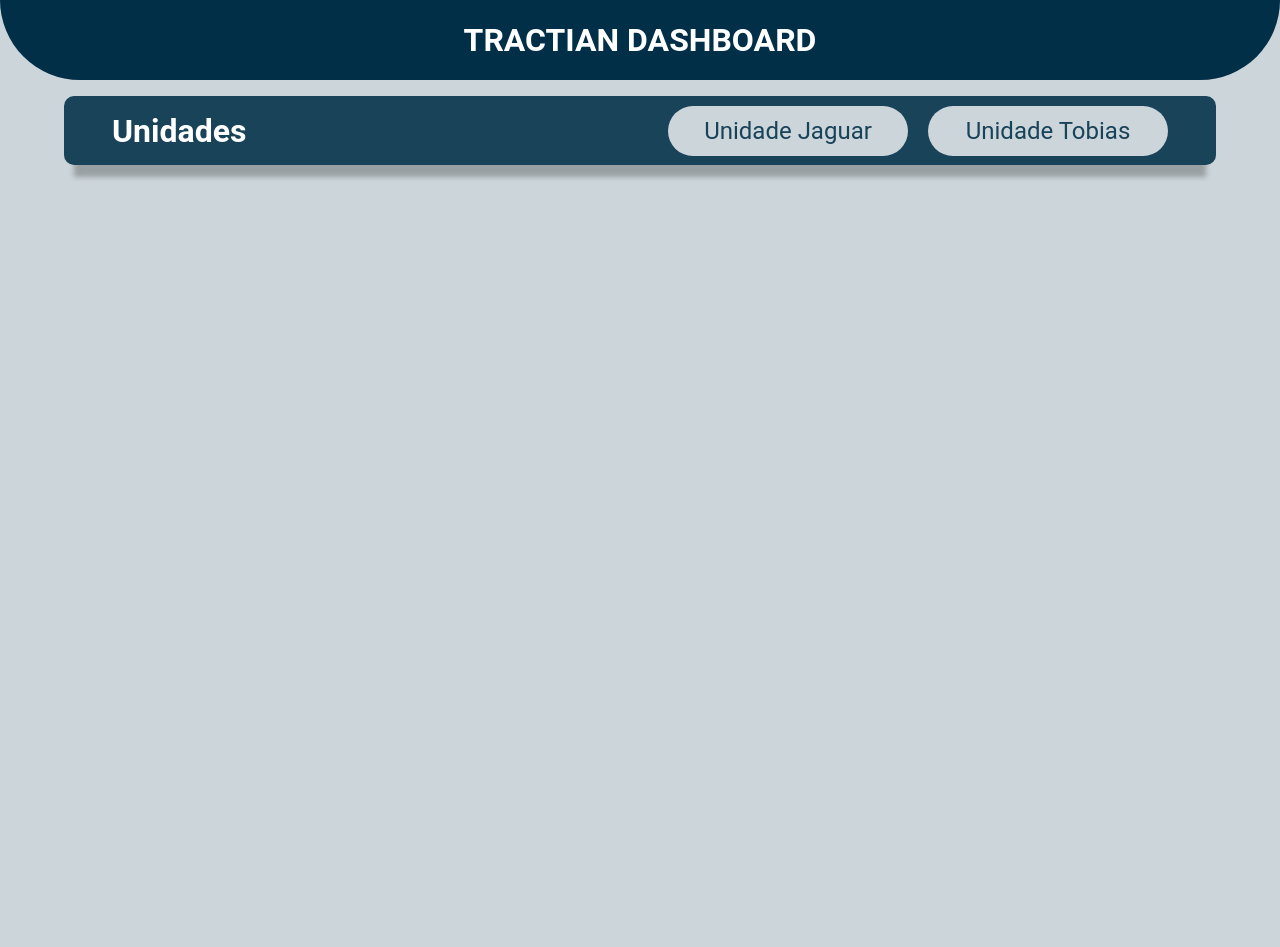
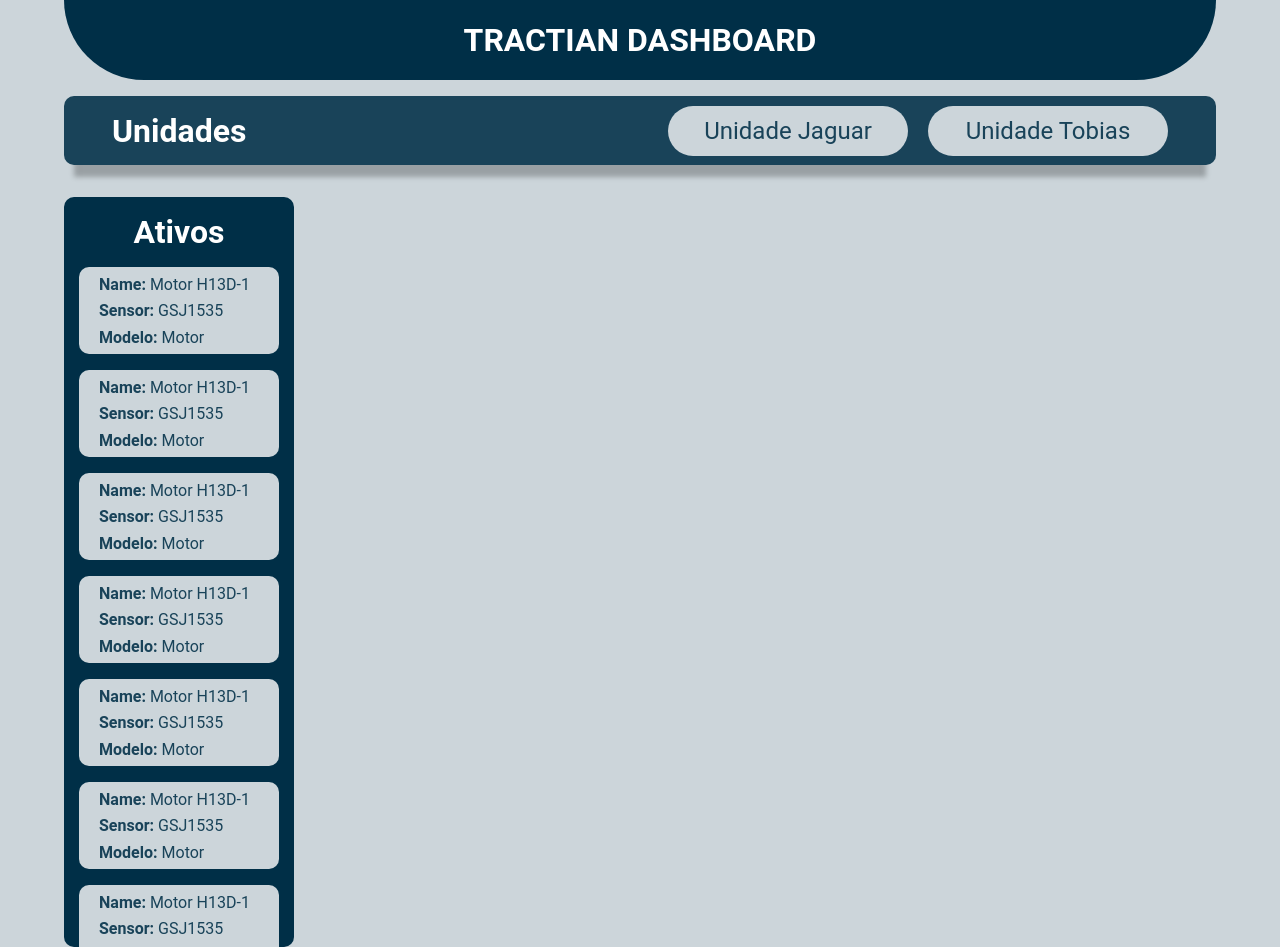
Before and after one commit to jjromary/Dashboard_Ativos_Industriais, a React (Vite) app: page / in a window 1280 px wide. Before the commit the page ends 800 px from the top, so only its background shows below. Built offline with nearby package versions, Linux system fonts and the light colour scheme.

Commit message:
created assets list

```diff
--- /dev/null
+++ b/src/Components/CardAssets/index.tsx
@@ -0,0 +1,20 @@
+import { Attribute, CardAssetsContainer, ContentData, Name } from "./styles";
+
+export default function CardAssets() {
+  return (
+    <CardAssetsContainer>
+      <ContentData>
+        <Attribute>Name: </Attribute>
+        <Name>Motor H13D-1</Name>
+      </ContentData>
+      <ContentData>
+        <Attribute>Sensor: </Attribute>
+        <Name>GSJ1535</Name>
+      </ContentData>
+      <ContentData>
+        <Attribute>Modelo: </Attribute>
+        <Name>Motor</Name>
+      </ContentData>
+    </CardAssetsContainer>
+  )
+}
--- /dev/null
+++ b/src/Components/CardAssets/styles.ts
@@ -0,0 +1,32 @@
+import styled from "styled-components";
+
+export const CardAssetsContainer = styled.button`
+  width: 200px;
+  min-height: 87px;
+  background: ${(props) => props.theme["default-background"]};
+  border-radius: 10px;
+  border: none;
+  margin: 0 0.625rem;
+
+  display: flex;
+  flex-direction: column;
+  align-items: flex-start;
+  justify-content: space-evenly;
+  padding-left: 1.25rem;
+
+  :hover {
+    filter: brightness(0.8);
+    transition: 0.5s;
+  }
+`;
+
+export const ContentData = styled.div`
+  color: ${(props) => props.theme["blue-500"]};
+  text-align: left;
+`;
+
+export const Attribute = styled.span`
+  font-weight: bold;
+`;
+
+export const Name = styled.span``;
--- a/src/Layout/DefaultLayout/styles.ts
+++ b/src/Layout/DefaultLayout/styles.ts
@@ -1,7 +1,8 @@
 import styled from "styled-components";
 
 export const LayoutContainer = styled.div`
-  width: 100%;
+  width: 90%;
+  margin: 0 auto;
   height: 100vh;
   background: ${(props) => props.theme["default-background"]};
   flex-direction: column;
--- /dev/null
+++ b/src/Pages/Home/Components/AssetsList/index.tsx
@@ -0,0 +1,23 @@
+import CardAssets from "../../../../Components/CardAssets";
+import { AssetsContainer, CardsContainer, Title } from "./styles";
+
+export default function AssestList() {
+  return (
+    <AssetsContainer>
+      <Title>Ativos</Title>
+      <CardsContainer>
+        <CardAssets />
+        <CardAssets />
+        <CardAssets />
+        <CardAssets />
+        <CardAssets />
+        <CardAssets />
+        <CardAssets />
+        <CardAssets />
+        <CardAssets />
+        <CardAssets />
+        <CardAssets />
+      </CardsContainer>
+    </AssetsContainer>
+  )
+}
--- /dev/null
+++ b/src/Pages/Home/Components/AssetsList/styles.ts
@@ -0,0 +1,44 @@
+import styled from "styled-components";
+
+export const AssetsContainer = styled.div`
+  width: 230px;
+  max-height: 750px;
+  border-radius: 10px;
+  background: ${(props) => props.theme["blue-700"]};
+  box-shadow: 0px 22px 5px -10px rgba(0, 0, 0, 0.25);
+
+  display: flex;
+  flex-direction: column;
+  align-items: center;
+  gap: 1rem;
+`;
+
+export const Title = styled.div`
+  font-size: 2rem;
+  font-weight: bold;
+  color: ${(props) => props.theme["white"]};
+  margin-top: 1rem;
+`;
+
+export const CardsContainer = styled.div`
+  display: flex;
+  flex-direction: column;
+  align-items: center;
+  gap: 1rem;
+  overflow-y: auto;
+
+  ::-webkit-scrollbar {
+    width: 10px;
+  }
+  ::-webkit-scrollbar-track {
+    background-color: transparent;
+  }
+  ::-webkit-scrollbar-thumb {
+    background-color: #d6dee1;
+    border-radius: 20px;
+    background-clip: content-box;
+  }
+  ::-webkit-scrollbar-thumb:hover {
+    background-color: #a8bbbf;
+  }
+`;
--- a/src/Pages/Home/Components/Units/index.tsx
+++ b/src/Pages/Home/Components/Units/index.tsx
@@ -1,4 +1,5 @@
 import Button from "../../../../Components/Button";
+import AssestList from "../AssetsList";
 import { ButtonsContainer, Title, UnitsContainer } from "./styles";
 
 export default function Units() {
--- a/src/Pages/Home/Components/Units/styles.ts
+++ b/src/Pages/Home/Components/Units/styles.ts
@@ -1,7 +1,7 @@
 import styled from "styled-components";
 
 export const UnitsContainer = styled.div`
-  width: 90%;
+  width: 100%;
   height: 69px;
   background: ${(props) => props.theme["blue-500"]};
   border-radius: 0.625rem;
--- a/src/Pages/Home/index.tsx
+++ b/src/Pages/Home/index.tsx
@@ -1,10 +1,14 @@
+import AssestList from "./Components/AssetsList";
 import Units from "./Components/Units";
-import { HomeContainer } from "./styles";
+import { DataContainer, HomeContainer } from "./styles";
 
 export default function Home() {
   return (
     <HomeContainer>
       <Units />
+      <DataContainer>
+        <AssestList />
+      </DataContainer>
     </HomeContainer>
   )
 }
--- a/src/Pages/Home/styles.ts
+++ b/src/Pages/Home/styles.ts
@@ -5,3 +5,10 @@ export const HomeContainer = styled.main`
   flex-direction: column;
   align-items: center;
 `;
+
+export const DataContainer = styled.div`
+  width: 100%;
+  display: flex;
+  align-items: center;
+  margin-top: 2rem;
+`;
--- a/src/Styles/global.ts
+++ b/src/Styles/global.ts
@@ -17,6 +17,7 @@ export const GlobalStyles = createGlobalStyle`
         background-color: ${(props) => props.theme["default-background"]};
         color: ${(props) => props.theme["blue-500"]};
         -webkit-font-smoothing: antialiased;
+        overflow: hidden;
     }
 
     body, input, text-area, button {
```
